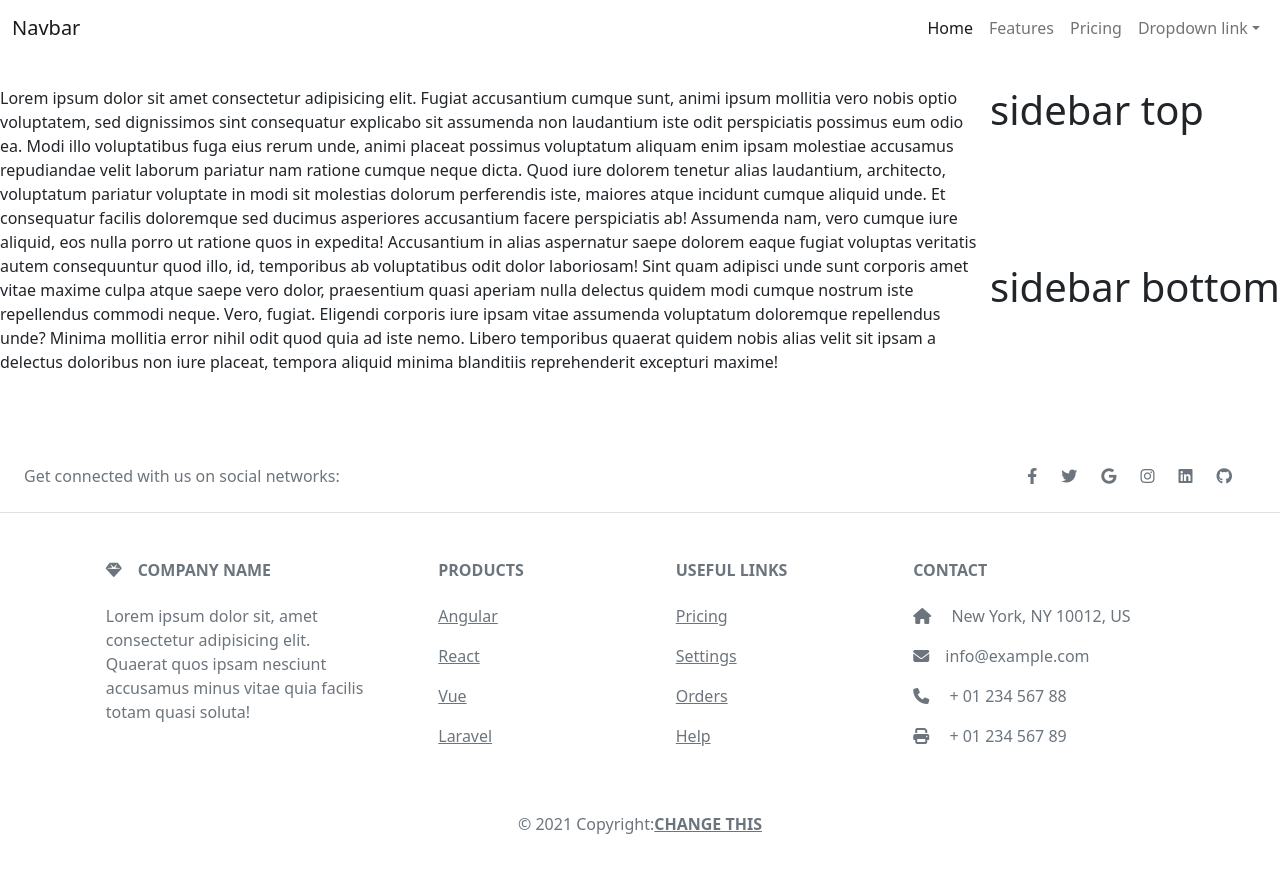
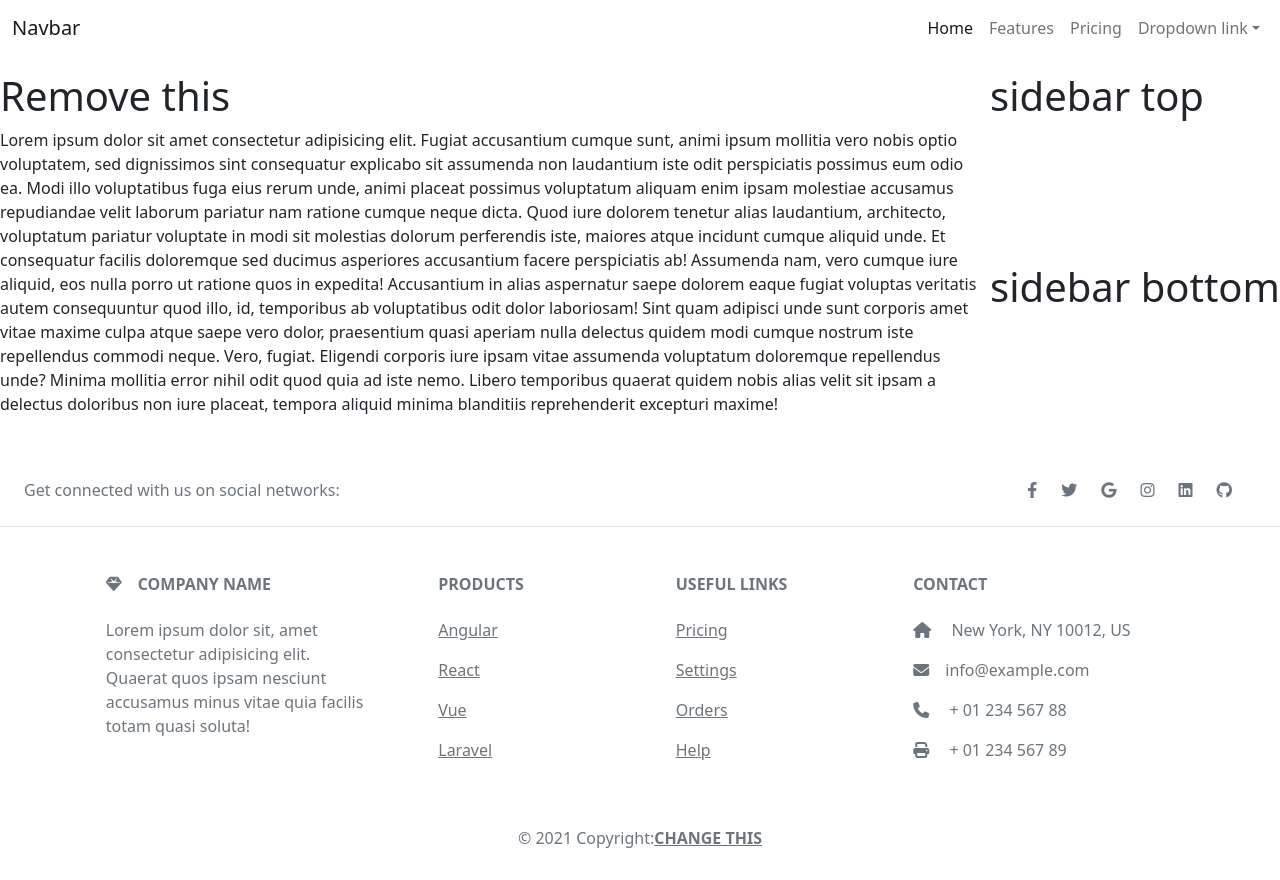
Before and after one commit to dchamp16/baseballpage, a React (Vite) app: page / in a window 1280 px wide. Built offline with nearby package versions, Linux system fonts and the light colour scheme.

Commit message:
added a remove this to app.jsx for test

```diff
--- a/src/App.jsx
+++ b/src/App.jsx
@@ -11,6 +11,7 @@ function App() {
         </div>
         {/* main content */}
         <div className="body">
+          <h1>Remove this</h1>
           <p>
             Lorem ipsum dolor sit amet consectetur adipisicing elit. Fugiat
             accusantium cumque sunt, animi ipsum mollitia vero nobis optio
```
